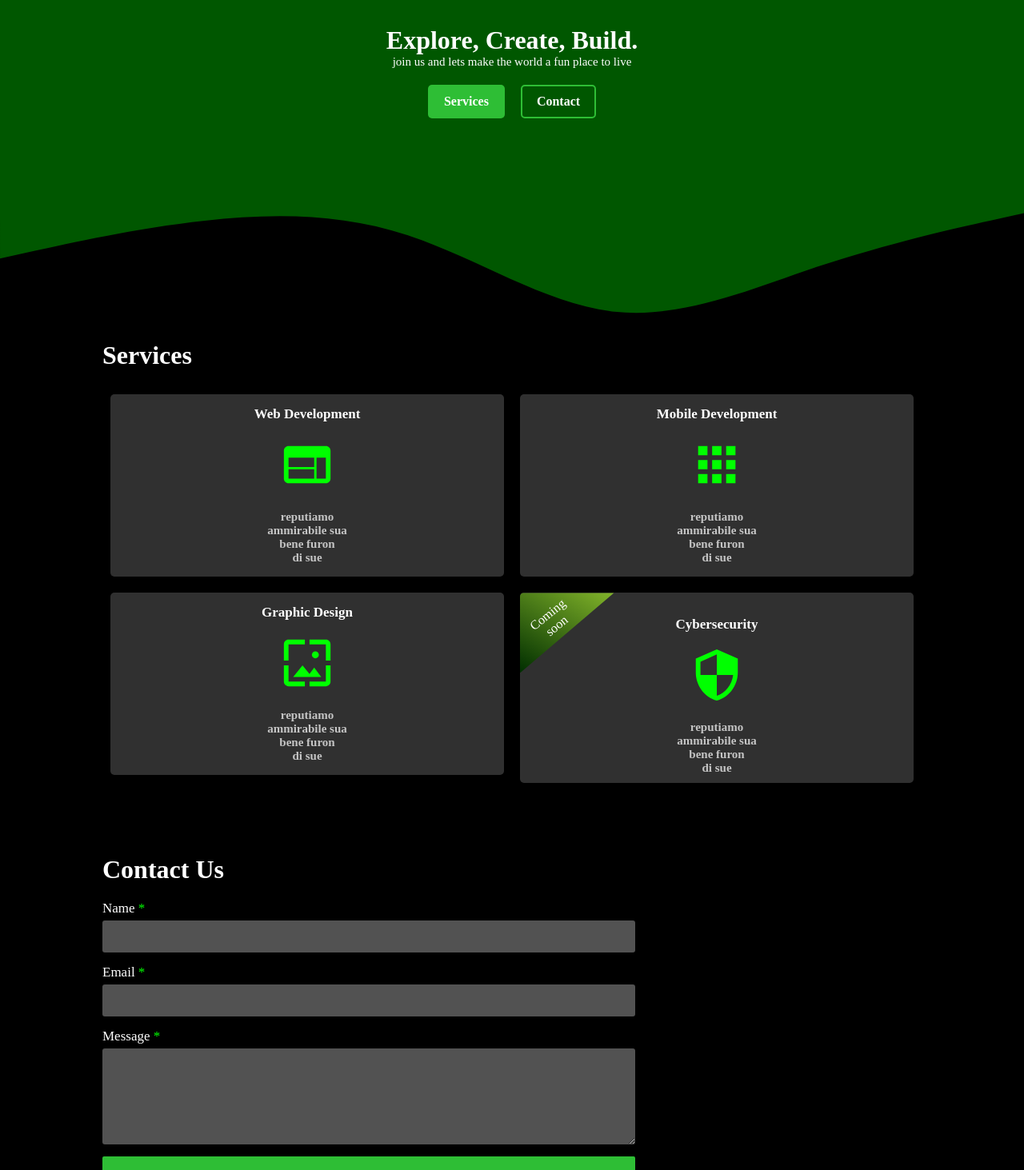
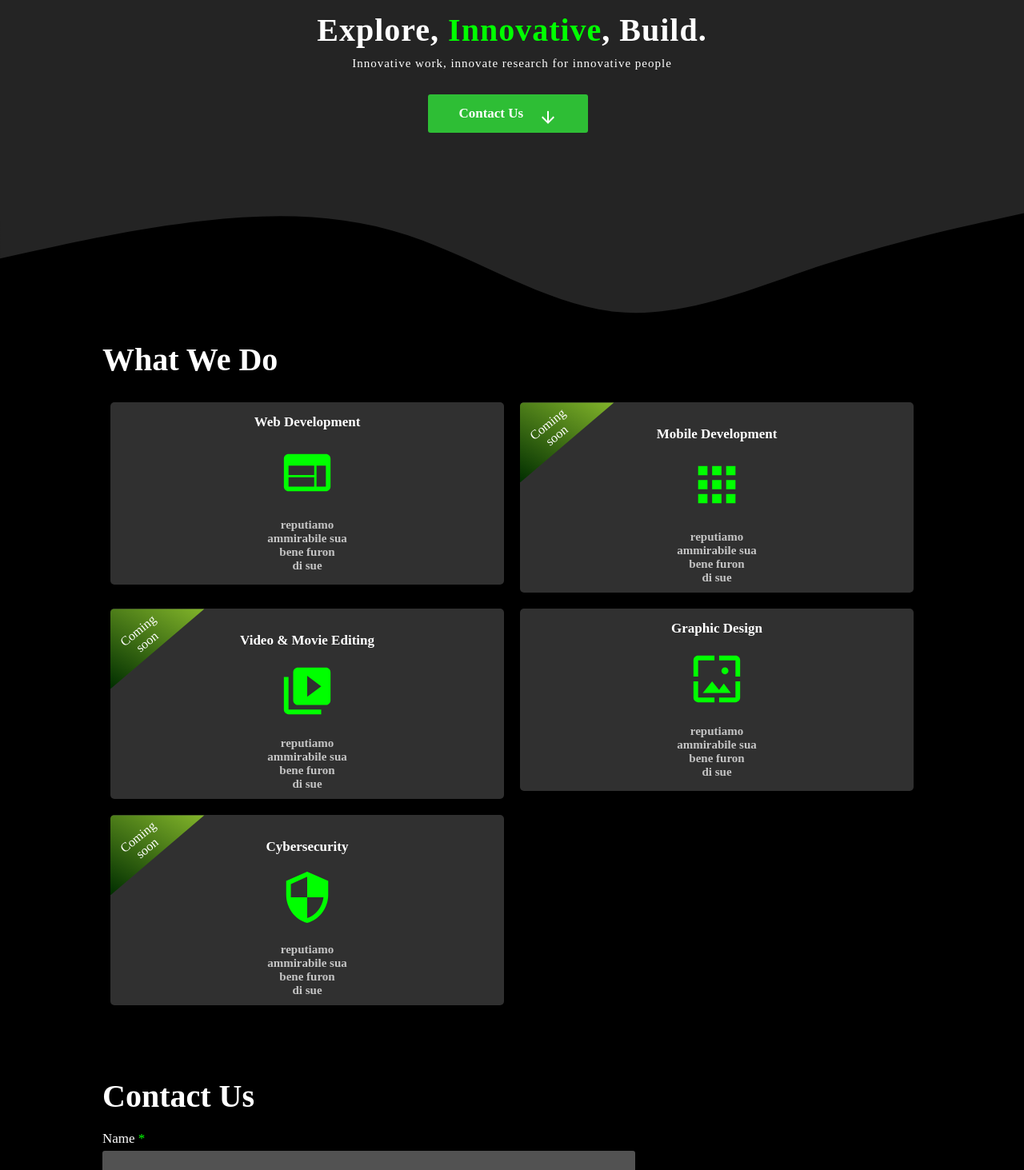
Before and after one commit to ankuobed/genetech, a React (Create React App) app: page / in a window 1280 px wide. Shown: the part 120-1583 px from the top of the page at 80% size. Built offline with nearby package versions, Linux system fonts and the light colour scheme; a web font is replaced by a local one.

Commit message:
changed the hero color and content

```diff
--- a/src/components/ContactForm/ContactForm.css
+++ b/src/components/ContactForm/ContactForm.css
@@ -49,8 +49,8 @@ label span {
 }
 
 
-.contactForm input {
-    padding: 10px 7px;
+.contactForm .MuiInput-root {
+    padding: 6px;
     border-radius: 3px;
     border: none;
     outline: none;
@@ -63,19 +63,6 @@ label span {
 
 .contactForm input::placeholder, .contactForm textarea::placeholder {
     color: white;
-}
-
-.contactForm textarea {
-    padding: 10px 7px;
-    border-radius: 3px;
-    border: none;
-    outline: none;
-    margin-bottom: 10px;
-    height: 100px;
-    font-family: montserrat;
-    background-color: #525252;
-    color: white;
-    font-size: 17px;
 }
 
 .contactForm button {
--- a/src/components/ContactForm/ContactForm.js
+++ b/src/components/ContactForm/ContactForm.js
@@ -1,5 +1,5 @@
 import React, { useState } from 'react'
-import { CircularProgress } from '@material-ui/core'
+import { CircularProgress, Input, TextField } from '@material-ui/core'
 import { Error, Check } from '@material-ui/icons'
 import axios from 'axios'
 
@@ -48,23 +48,28 @@ const ContactForm = () => {
             <h1>Contact Us</h1>
 
             <label>Name <span>*</span></label>
-            <input
+            <Input
                 type='text'
                 value={name}
                 onChange={(e) => setName(e.target.value)}
+                color='secondary'
             />
 
             <label>Email <span>*</span></label>
-            <input
+            <Input
                 type='email'
                 value={email}
                 onChange={(e) => setEmail(e.target.value)}
+                color='secondary'
             />
 
             <label>Message <span>*</span></label>
-            <textarea
+            <TextField
                 value={message}
                 onChange={(e) => setMessage(e.target.value)}
+                multiline={true}
+                rows='10'
+                color='secondary'
             />
 
             {error&& <p className='contactForm__error'><Error />{error}</p>}
--- a/src/components/FadeInSection/FadeInSection.css
+++ b/src/components/FadeInSection/FadeInSection.css
@@ -1,8 +1,8 @@
 .fade-in-section {
     opacity: 0;
-    transform: translateY(20vh);
+    transform: translateY(15vh);
     visibility: hidden;
-    transition: opacity 1s ease-out, transform 0.8s ease-out;
+    transition: opacity .6s ease-out, transform 0.7s ease-out;
     will-change: opacity, visibility;
 }
 
--- a/src/components/Header/Header.css
+++ b/src/components/Header/Header.css
@@ -1,6 +1,6 @@
 .header {
     z-index: 100;
-    background-color: #005700;
+    background-color: #242424;
 }
 
 .header > main {
@@ -27,7 +27,7 @@
     font-weight: bold;
     font-family: montserrat;
     color: lime;
-    font-size: 17px;
+    font-size: 20px;
 }
 
 .logo__G {
--- a/src/components/Header/Header.js
+++ b/src/components/Header/Header.js
@@ -33,6 +33,7 @@ const Header = () => {
                     </MenuItem>
                 </div>
             </main>
+
         </nav>
     )
 }
--- a/src/components/Home.css
+++ b/src/components/Home.css
@@ -1,7 +1,7 @@
 .hero {
     height: 300px;
-    background: #005700;
     display: flex;
+    background-color: #242424;
     flex-direction: column;
     justify-content: center;
     align-items: center;
@@ -13,41 +13,64 @@
 
 .hero > p {
     font-size: 15px;
+    margin-top: 10px;
 }
 
-.hero__actionServices {
+.hero__actionContact {
     padding: 12px 20px;
-    width: fit-content;
+    width: 200px;
     border: none;
     color: white;
     background-color: #2ebe35;
     margin-right: 10px;
-    border-radius: 5px;
-    font-size: medium;
+    border-radius: 3px;
+    font-size: 17px;
     outline: none;
-    margin-top: 20px;
+    margin-top: 30px;
     font-weight: bold;
     font-family: montserrat;
+    display: flex;
+    align-items: center;
+    justify-content: space-evenly;
+}
+
+.hero .MuiSvgIcon-root {
+    animation: arrow infinite 2s ease;
+    transition: transform 2s ease;
+
+}
+
+@keyframes arrow {
+    from {
+        transform: translateY(0px);
+    }
+
+    20% {
+        transform: translateY(6px);
+    }
+
+    40% {
+        transform: translateY(0);
+    }
+
+    60% {
+        transform: translateY(6px);
+    }
+
+    80% {
+        transform: translateY(0);
+    }
+
+    90% {
+        transform: translateY(6);
+    }
+    to {
+        transform: translateY(0);
+    }
 }
 
 .hero__actionServices:hover {
     background-color:  #229228;
-}
-
-.hero__actionContact {
-    padding: 10px 18px;
-    width: fit-content;
-    border: none;
-    color: white;
-    border: 2px solid #2ebe35;
-    background-color: transparent;
-    border-radius: 5px;
-    margin-left: 10px;
-    font-size: medium;
-    outline: none;
-    margin-top: 20px;
-    font-weight: bold;
-    font-family: montserrat;
 }
 
 .hero__actionContact:hover {
@@ -69,6 +92,17 @@
     flex-direction: column;
 }
 
+.home h1 {
+    font-size: 40px;
+}
+
+.hero span {
+    color: lime;
+}
+
+.hero h1, .hero p {
+    letter-spacing: 1px;
+}
 
 .about {
     background-color: #242424;
@@ -87,6 +121,11 @@
 
 .about__content {
     transform: skewY(-2deg)
+}
+
+.about p {
+    line-height: 30px;
+    letter-spacing: 1px;
 }
 
 .modal {
--- a/src/components/Home.js
+++ b/src/components/Home.js
@@ -1,5 +1,5 @@
 import React, { createRef, useRef } from 'react'
-import { Web, Apps, Security, Wallpaper } from '@material-ui/icons'
+import { Web, Apps, Security, Wallpaper, VideoLibrary, ArrowDownward } from '@material-ui/icons'
 
 import './Home.css'
 import Header from './Header/Header'
@@ -24,20 +24,20 @@ const Home = () => {
             <Header/>
 
             <div className='hero'>
-                <h1>Explore, Create, Build.</h1>
-                <p>join us and lets make the world a fun place to live</p>
+                <h1>Explore, <span>Innovative</span>, Build.</h1>
+                <p>Innovative work, innovate research for innovative people</p>
                 <div className='hero__actions'>
-                    <button onClick={() => scrollToContent(servicesRef)} className='hero__actionServices'>Services</button>
-                    <button onClick={() => scrollToContent(contactRef)} className='hero__actionContact'>Contact</button>
+                    <button onClick={() => scrollToContent(contactRef)} className='hero__actionContact'>Contact Us <ArrowDownward /> </button>
                 </div>
             </div>
             <svg xmlns="http://www.w3.org/2000/svg" viewBox="0 0 1440 320">
-  <path fill="#005700" fill-opacity="1" d="M0,96L48,85.3C96,75,192,53,288,42.7C384,32,480,32,576,64C672,96,768,160,864,170.7C960,181,1056,139,1152,106.7C1248,75,1344,53,1392,42.7L1440,32L1440,0L1392,0C1344,0,1248,0,1152,0C1056,0,960,0,864,0C768,0,672,0,576,0C480,0,384,0,288,0C192,0,96,0,48,0L0,0Z"></path>
+  <path fill="#242424" fill-opacity="1" d="M0,96L48,85.3C96,75,192,53,288,42.7C384,32,480,32,576,64C672,96,768,160,864,170.7C960,181,1056,139,1152,106.7C1248,75,1344,53,1392,42.7L1440,32L1440,0L1392,0C1344,0,1248,0,1152,0C1056,0,960,0,864,0C768,0,672,0,576,0C480,0,384,0,288,0C192,0,96,0,48,0L0,0Z"></path>
 </svg>
+
             <main id='mainContent'>
                  <div>
                     <div ref={servicesRef} className='services container'>
-                        <h1>Services</h1>
+                        <h1>What We Do</h1>
                         <div className='services__content'>
                             <FadeInSection>
                                 <ServiceItem
@@ -52,6 +52,16 @@ const Home = () => {
                                     title='mobile development'
                                     Icon={Apps}
                                     subtitles={['reputiamo', 'ammirabile sua', 'bene furon', 'di sue']}
+                                    isComingSoon
+                                />
+                            </FadeInSection>
+
+                            <FadeInSection>
+                                <ServiceItem
+                                    title='video & movie editing'
+                                    Icon={VideoLibrary}
+                                    subtitles={['reputiamo', 'ammirabile sua', 'bene furon', 'di sue']}
+                                    isComingSoon
                                 />
                             </FadeInSection>
 
@@ -81,13 +91,13 @@ const Home = () => {
                     <FadeInSection>
                         <div ref={aboutRef} className='about'>
                             <div className='about__content container'>
-                                <h1>About</h1>
+                                    <h1>About Us</h1>
                                 <p>
-                                Genetech is a brand that puts customer interest at heart. From simple graphic design to bilding complex web and mobile apps, we want to make sure that our customer's needs are met. Our team of dedicated professionals are ever ready to respond to your tech needs
+                                Genetech is a company of young, talented and passionate people. We look to provide the best services we possibly can and set ourselves apart from others. With our team of dedicated professionals we are able to build high quality projects while putting our customers' needs first.
                                 </p>
                             </div>
 
-                        </div>
+                            </div>
                     </FadeInSection>
 
                  </div>
```
Also changed, not shown: 1 other file (tests, documents, lock files or other folders).
